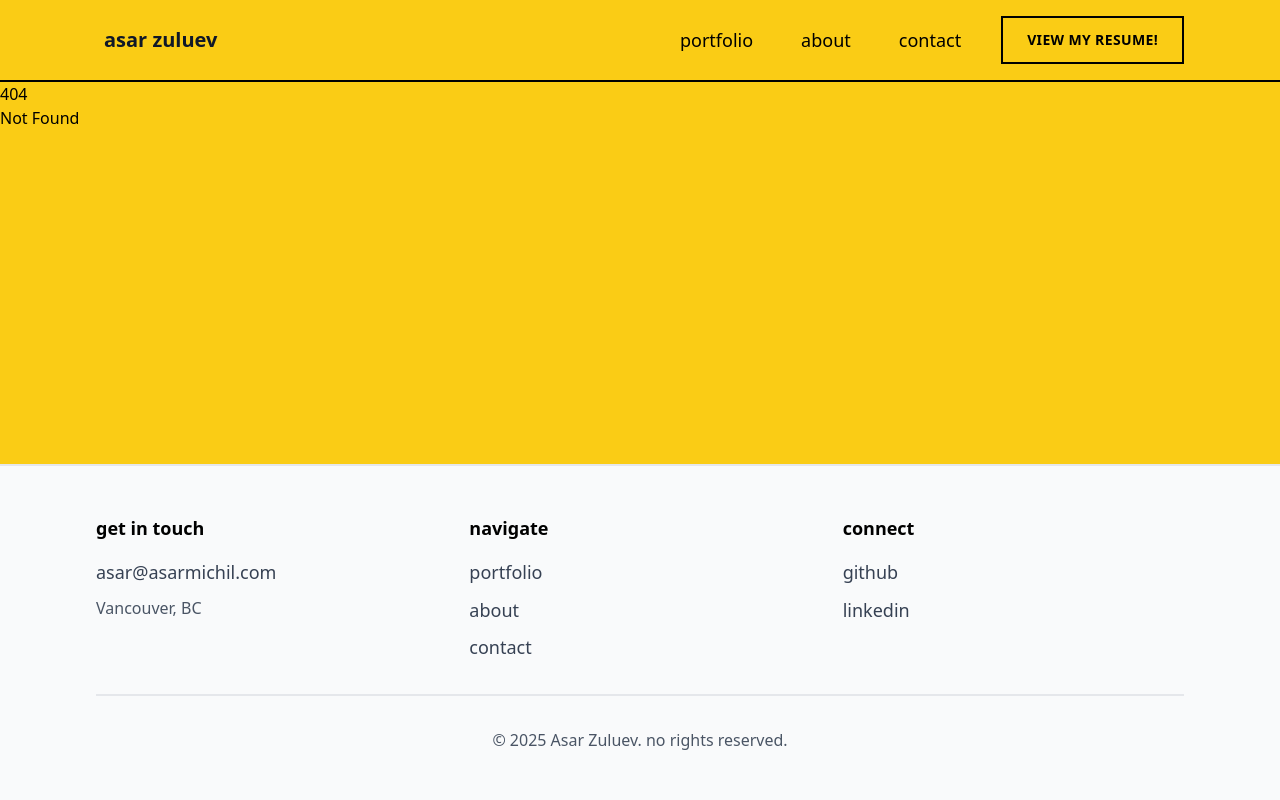
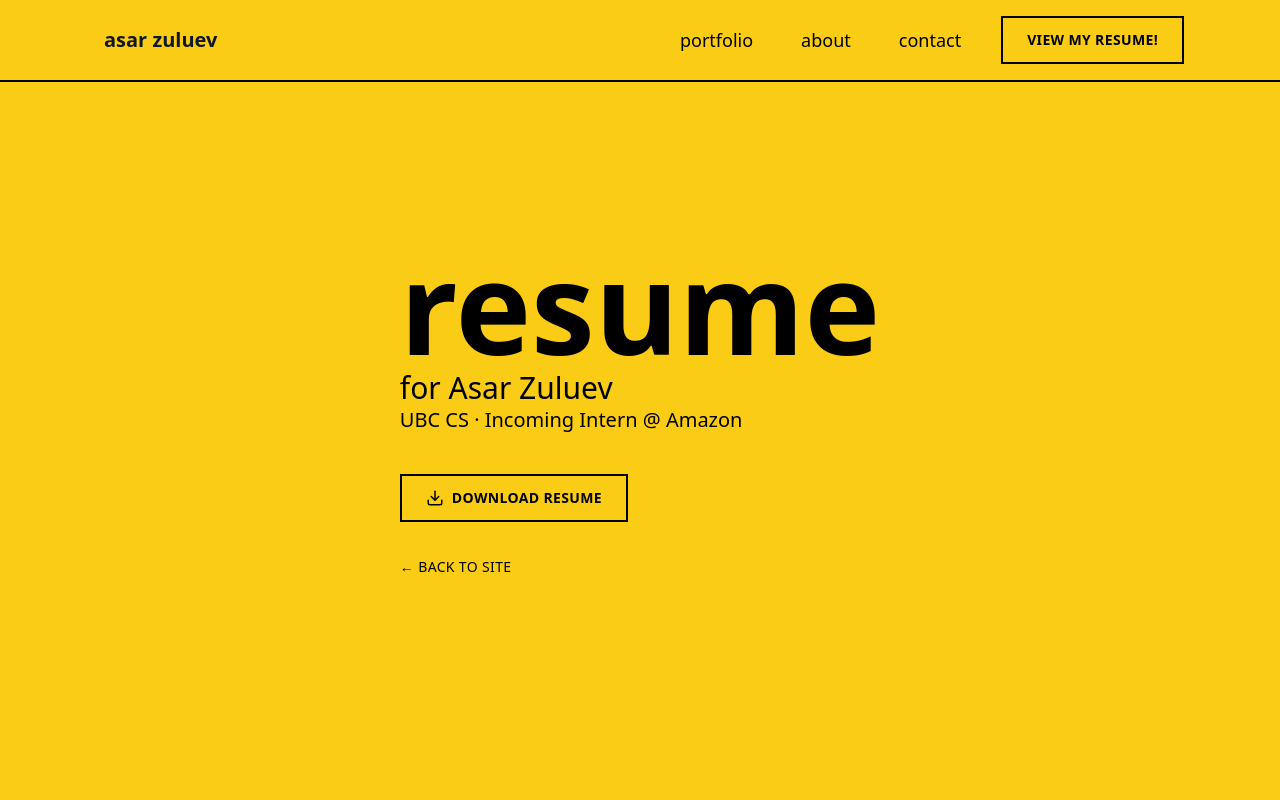
Before and after one commit to AsarMichil/portfolio-template, a SvelteKit app: page /resume in a window 1280 px wide. Before the commit this address had no page. Shown: the top 800 px of the page. Built offline with nearby package versions, Linux system fonts and the light colour scheme.

Commit message:
feat: adds resume page and updates resume

```diff
--- a/src/config.js
+++ b/src/config.js
@@ -1,7 +1,7 @@
 export const siteConfig = {
 	// Personal Information
 	name: 'Asar Zuluev',
-	tagline: 'Software Engineering Co-op Student',
+	tagline: 'UBC CS · Incoming Intern @ Amazon',
 	email: 'asar@asarmichil.com',
 	location: 'Vancouver, BC',
 
@@ -16,7 +16,7 @@ export const siteConfig = {
 
 	// SEO
 	siteUrl: 'https://asarmichil.com',
-	description: 'Software Engineering Co-op Student studying at UBC',
+	description: 'Incoming @ Amazon, Software Engineering Co-op Student studying at UBC',
 
 	// Email Form
 	resendEmail: 'resend@youexist.michils.com'
--- a/src/lib/components/Header.svelte
+++ b/src/lib/components/Header.svelte
@@ -44,8 +44,7 @@
 					contact
 				</a>
 				<a
-					href="/resume/resume.pdf"
-					download="resume.pdf"
+					href="/resume"
 					class="border-text-primary text-text-primary hover:bg-text-primary inline-flex items-center border-2 px-6 py-3 text-sm font-bold uppercase tracking-wide transition-colors duration-200 hover:text-white"
 				>
 					view my resume!
@@ -111,8 +110,7 @@
 				</div>
 				<div>
 					<a
-						href="/resume/resume.pdf"
-						download="resume.pdf"
+						href="/resume"
 						class="nav-link rounded-md px-2 py-1 text-lg transition-colors duration-200 hover:bg-black hover:text-white"
 					>
 						view my resume!
--- a/src/routes/about/+page.svelte
+++ b/src/routes/about/+page.svelte
@@ -1,5 +1,4 @@
 <script lang="ts">
-	import { onMount } from 'svelte';
 	import { getSiteConfig } from '$lib/utils/content';
 
 	const config = getSiteConfig();
@@ -57,48 +56,57 @@
 			what i work with
 		</h2>
 
-		<div class="grid grid-cols-2 gap-6 md:grid-cols-4">
-			<div class="text-center">
-				<h3 class="mb-2 text-sm font-bold lowercase">design</h3>
+		<div class="grid grid-cols-1 gap-8 sm:grid-cols-2 lg:grid-cols-4">
+			<div>
+				<h3 class="mb-2 text-sm font-bold lowercase">languages</h3>
 				<ul class="space-y-1 text-sm text-stone-800 md:text-base">
-					<li>figma</li>
+					<li>typescript</li>
+					<li>javascript</li>
+					<li>swift</li>
+					<li>python</li>
+					<li>java</li>
+					<li>c++</li>
+					<li>go</li>
+					<li>c</li>
+					<li>sql</li>
 				</ul>
 			</div>
 
-			<div class="text-center">
-				<h3 class="mb-2 text-sm font-bold lowercase">frontend</h3>
+			<div>
+				<h3 class="mb-2 text-sm font-bold lowercase">frameworks</h3>
 				<ul class="space-y-1 text-sm text-stone-800 md:text-base">
-					<li>html/css</li>
-					<li>javascript</li>
-					<li>typescript</li>
-					<li>svelte</li>
 					<li>react</li>
-					<li>angular</li>
-					<li>tailwind</li>
+					<li>next.js</li>
+					<li>sveltekit</li>
+					<li>node.js</li>
+					<li>express.js</li>
+					<li>fastapi</li>
+					<li>swiftui</li>
+					<li>uikit</li>
+					<li>tailwind css</li>
 				</ul>
 			</div>
 
-			<div class="text-center">
-				<h3 class="mb-2 text-sm font-bold lowercase">backend</h3>
+			<div>
+				<h3 class="mb-2 text-sm font-bold lowercase">testing and dev tools</h3>
 				<ul class="space-y-1 text-sm text-stone-800 md:text-base">
-					<li>node.js</li>
-					<li>python</li>
-					<li>go</li>
+					<li>appium</li>
+					<li>selenium</li>
+					<li>git</li>
+					<li>unix/linux</li>
+				</ul>
+			</div>
+
+			<div>
+				<h3 class="mb-2 text-sm font-bold lowercase">infrastructure</h3>
+				<ul class="space-y-1 text-sm text-stone-800 md:text-base">
 					<li>postgresql</li>
 					<li>redis</li>
 					<li>rabbitmq</li>
+					<li>docker</li>
 					<li>aws</li>
-				</ul>
-			</div>
-
-			<div class="text-center">
-				<h3 class="mb-2 text-sm font-bold lowercase">tools</h3>
-				<ul class="space-y-1 text-sm text-stone-800 md:text-base">
-					<li>git</li>
-					<li>vscode</li>
-					<li>docker</li>
-					<li>jira</li>
-					<li>cursor</li>
+					<li>jenkins</li>
+					<li>ci/cd</li>
 				</ul>
 			</div>
 		</div>
--- a/src/routes/portfolio/+page.svelte
+++ b/src/routes/portfolio/+page.svelte
@@ -32,7 +32,7 @@
 			</div>
 		{:else}
 			<div class="grid grid-cols-1 gap-6 md:grid-cols-2 lg:grid-cols-3 lg:gap-8 xl:gap-10">
-				{#each projects as project}
+				{#each projects as project (project.title)}
 					<ProjectCard {project} />
 				{/each}
 			</div>
--- /dev/null
+++ b/src/routes/resume/+page.svelte
@@ -0,0 +1,51 @@
+<script lang="ts">
+	import { getSiteConfig } from '$lib/utils/content';
+
+	const config = getSiteConfig();
+</script>
+
+<svelte:head>
+	<title>Resume - {config.name}</title>
+	<meta name="description" content="Download {config.name}'s resume" />
+</svelte:head>
+
+<section class="flex flex-col items-center justify-center py-24 md:py-32 lg:py-40">
+	<div class="px-4">
+		<h1 class="text-6xl font-semibold lowercase md:text-7xl lg:text-9xl">resume</h1>
+		<p class="text-left text-xl md:text-3xl">
+			for {config.name}
+		</p>
+		<p class="mb-10 text-md md:text-xl">
+			{config.tagline}</p>
+		<a
+			href="/resume/resume.pdf"
+			download="Asar_Zuluev_Resume.pdf"
+			class="border-text-primary text-text-primary hover:bg-text-primary inline-flex items-center gap-2 border-2 px-6 py-3 text-sm font-bold tracking-wide uppercase transition-colors duration-200 hover:text-white"
+		>
+			<svg
+				xmlns="http://www.w3.org/2000/svg"
+				width="18"
+				height="18"
+				viewBox="0 0 24 24"
+				fill="none"
+				stroke="currentColor"
+				stroke-width="2"
+				stroke-linecap="round"
+				stroke-linejoin="round"
+			>
+				<path d="M21 15v4a2 2 0 0 1-2 2H5a2 2 0 0 1-2-2v-4" />
+				<polyline points="7 10 12 15 17 10" />
+				<line x1="12" y1="15" x2="12" y2="3" />
+			</svg>
+			download resume
+		</a>
+		<div class="mt-8">
+			<a
+				href="/"
+				class="text-text-secondary hover:text-text-primary text-sm tracking-wide uppercase transition-colors duration-200"
+			>
+				&larr; back to site
+			</a>
+		</div>
+	</div>
+</section>
```
Also changed, not shown: static/favicon.png, 1 other file (tests, documents, lock files or other folders).
